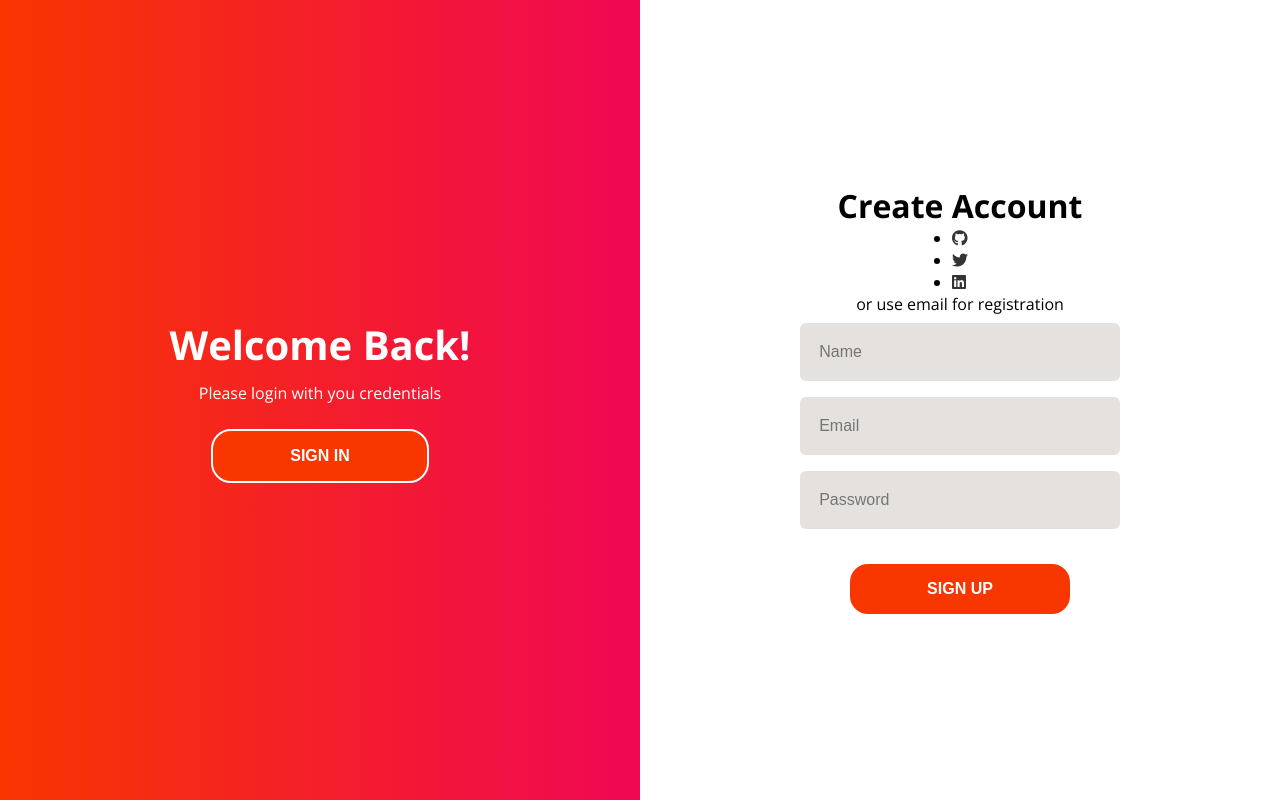
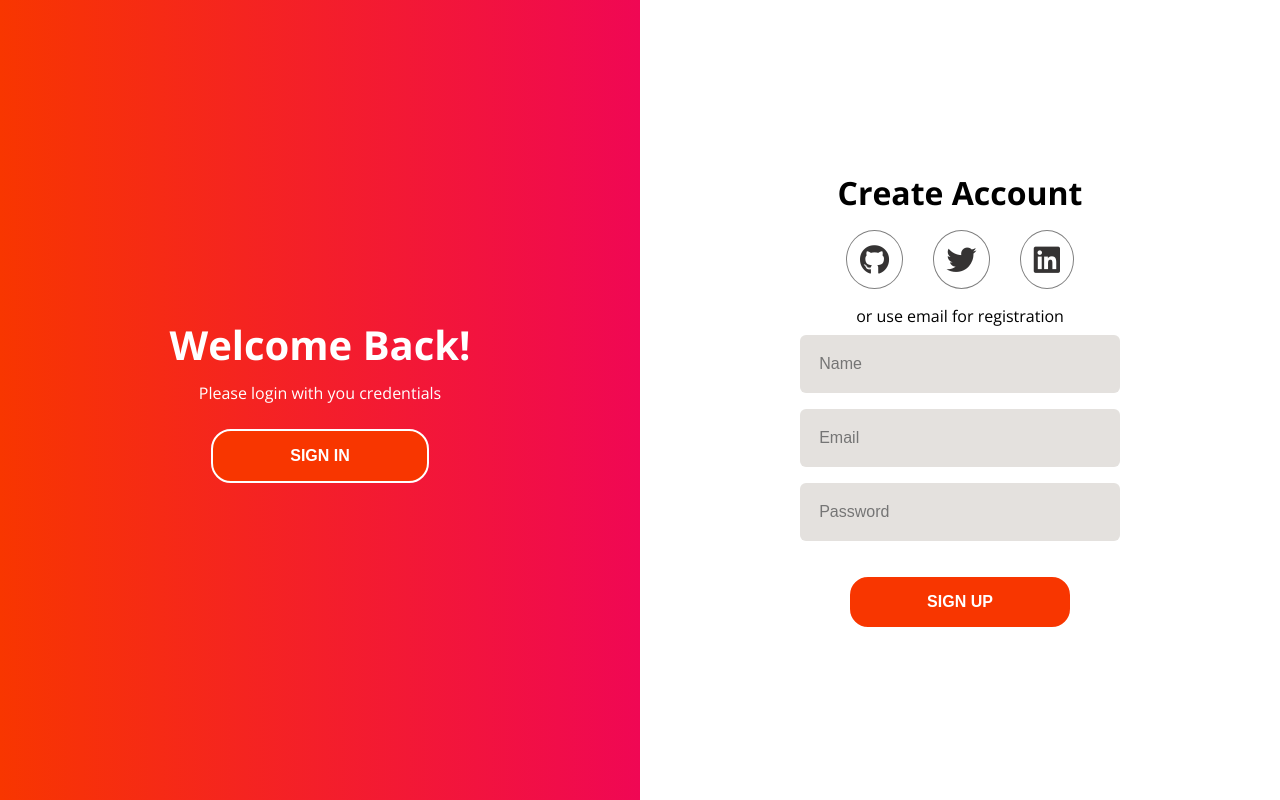
Before and after one commit to kr017/100DaysOfCode, a plain HTML site: page Day1/index.html in a window 1280 px wide. Drawn offline with nearby package versions, Linux system fonts and the light colour scheme.

Commit message:
styling for socail links

```diff
--- a/Day1/style.css
+++ b/Day1/style.css
@@ -113,3 +113,19 @@ a{
     text-decoration: none;
     color: rgb(53, 51, 51);
 }
+
+
+.social-links{
+    list-style: none;
+
+}
+
+.list-item-inline{
+    display: inline-block;
+    font-size: 30px;
+    padding: 1vh 1vw;
+    margin: 2vh 1vw;
+    background-color: white;
+    border-radius: 50%;
+    border: 1px solid gray;
+}
```
